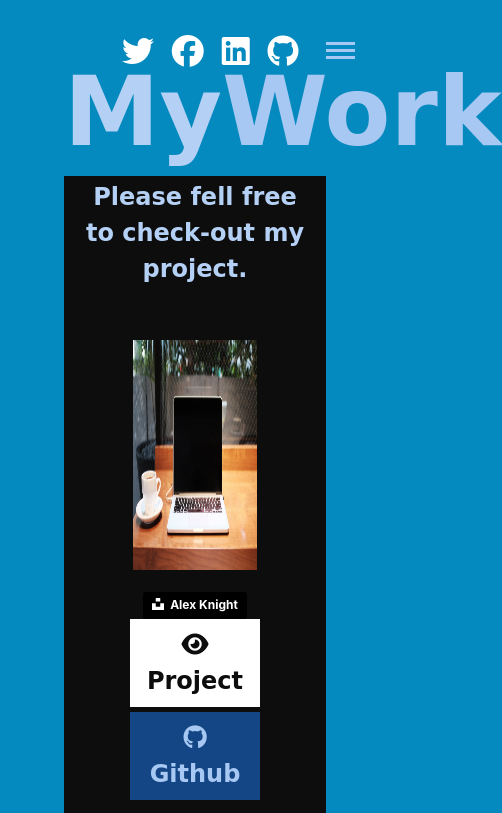
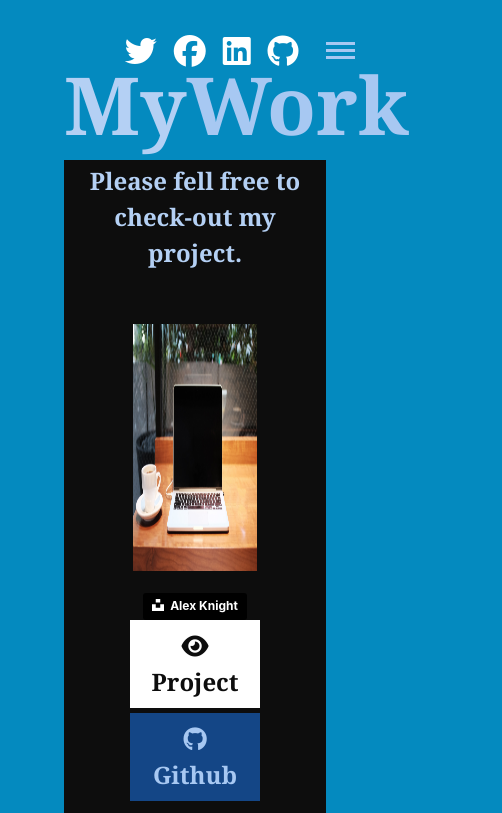
Before and after one commit to thapasabiran/portfolio, a website: page dist/work.html in a window 390 px wide. Shown: the top 813 px of the page, 502 px wide, since content can reach past the window. Drawn offline with Linux system fonts and the light colour scheme.

```diff
--- a/scss/_mobile.scss
+++ b/scss/_mobile.scss
@@ -78,4 +78,8 @@
   .projects {
     grid-template-columns: 1fr;
   }
+
+  .boxes {
+    font-family: "Times New Roman", Times, serif; //"Courier New", Courier, monospace; //cursive; //
+  }
 }
--- a/scss/main.scss
+++ b/scss/main.scss
@@ -11,7 +11,7 @@
   color: set-text-color($secondary-color);
   height: 100%;
   margin: 0;
-  font-family: cursive; // "Segoe UI", Tahoma, Geneva, Verdana, sans-serif;
+  font-family: Georgia, "Times New Roman", Times, serif; //"Segoe UI", Tahoma, Geneva, Verdana, sans-serif;
   line-height: 1.5;
 }
 
@@ -25,7 +25,7 @@
   color: rgba(lighten($primary-color, 3), 1);
 
   &.lg-heading {
-    font-size: 6rem;
+    font-size: 5rem;
   }
 
   &.sm-heading {
@@ -183,7 +183,7 @@
 
   img {
     width: 100%;
-    height: calc(25vh + 25px);
+    height: calc(30vh);
     border: 3px $tertiary-color-three solid;
 
     &:hover {
@@ -205,7 +205,7 @@
   div {
     width: 100%;
     border: 3px rgba(lighten($primary-color, 3), 0.25) solid;
-    padding: 2rem 2rem;
+    padding: 2rem 1rem;
     margin-bottom: 1rem;
 
     @include easeOut;
```
Also changed, not shown: dist/css/main.css.
